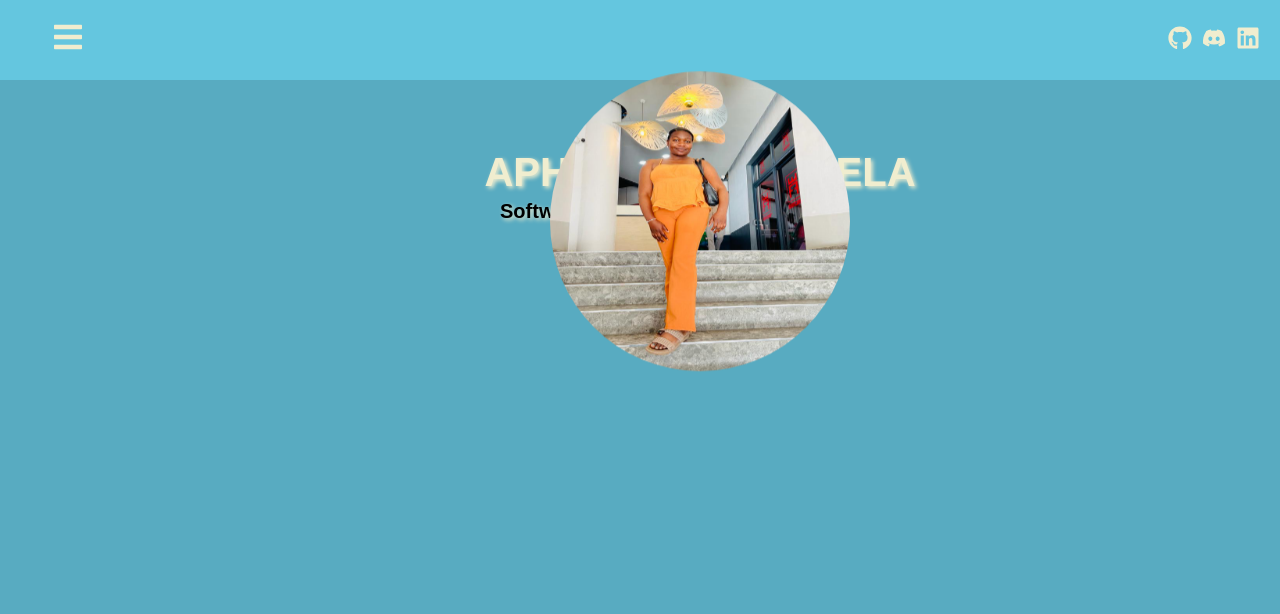
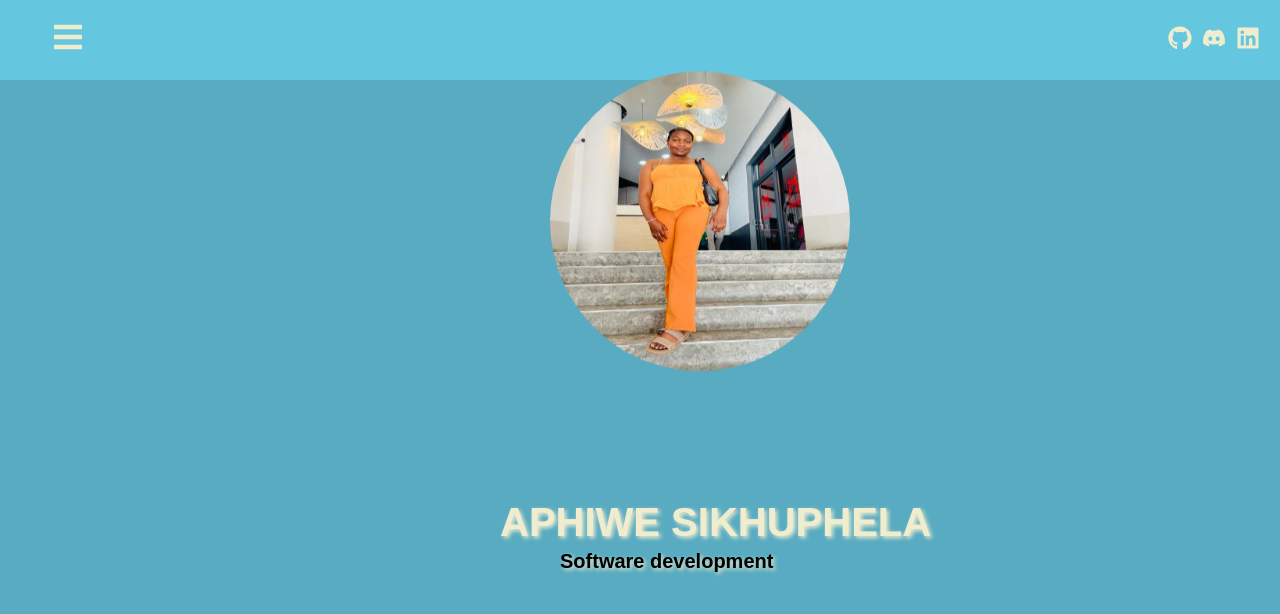
Before and after one commit to Sikhuphela/Port, a React (Create React App) app: page / in a window 1280 px wide. Shown: the top 614 px of the page. Built offline with nearby package versions, Linux system fonts and the light colour scheme.

Commit message:
changed the h3 name to h2 and move the name under the image

```diff
--- a/src/Pages/Home.js
+++ b/src/Pages/Home.js
@@ -6,7 +6,7 @@ import picImage from '../../src/components/Images/pic.jpg';
 function Home() {
   return (
     <div className='home'>
-      <h3> APHIWE SIKHUPHELA</h3>
+      <h2> APHIWE SIKHUPHELA</h2>
       <h4>Software development</h4>
       <div className="image">
         <img className="pic" alt="Pic" src={picImage} />
--- a/src/Pages/style.css
+++ b/src/Pages/style.css
@@ -16,13 +16,13 @@ h3 {
   font-family: Arial, sans-serif;
   text-shadow: 2px 2px 4px #F0EDCF;
 }
-.home .h3 {
-  color: #d7f0cf;
+h2 {
+  color: #F0EDCF;
   text-align: right;
   font-size: 40px;
-  left: 700px;
+  left: 500px;
   position: absolute;
-  top: 150px;
+  top: 500px;
   font-family: Arial, sans-serif;
   text-shadow: 2px 2px 4px #F0EDCF;
 }
@@ -31,9 +31,9 @@ h3 {
 .home h4 {
   text-align: right;
   font-size: 20px;
-  left: 500px;
+  left: 560px;
   position: absolute;
-  top: 200px;
+  top: 550px;
   font-family: Arial, sans-serif;
   text-shadow: 2px 2px 4px #F0EDCF;
 }
```
